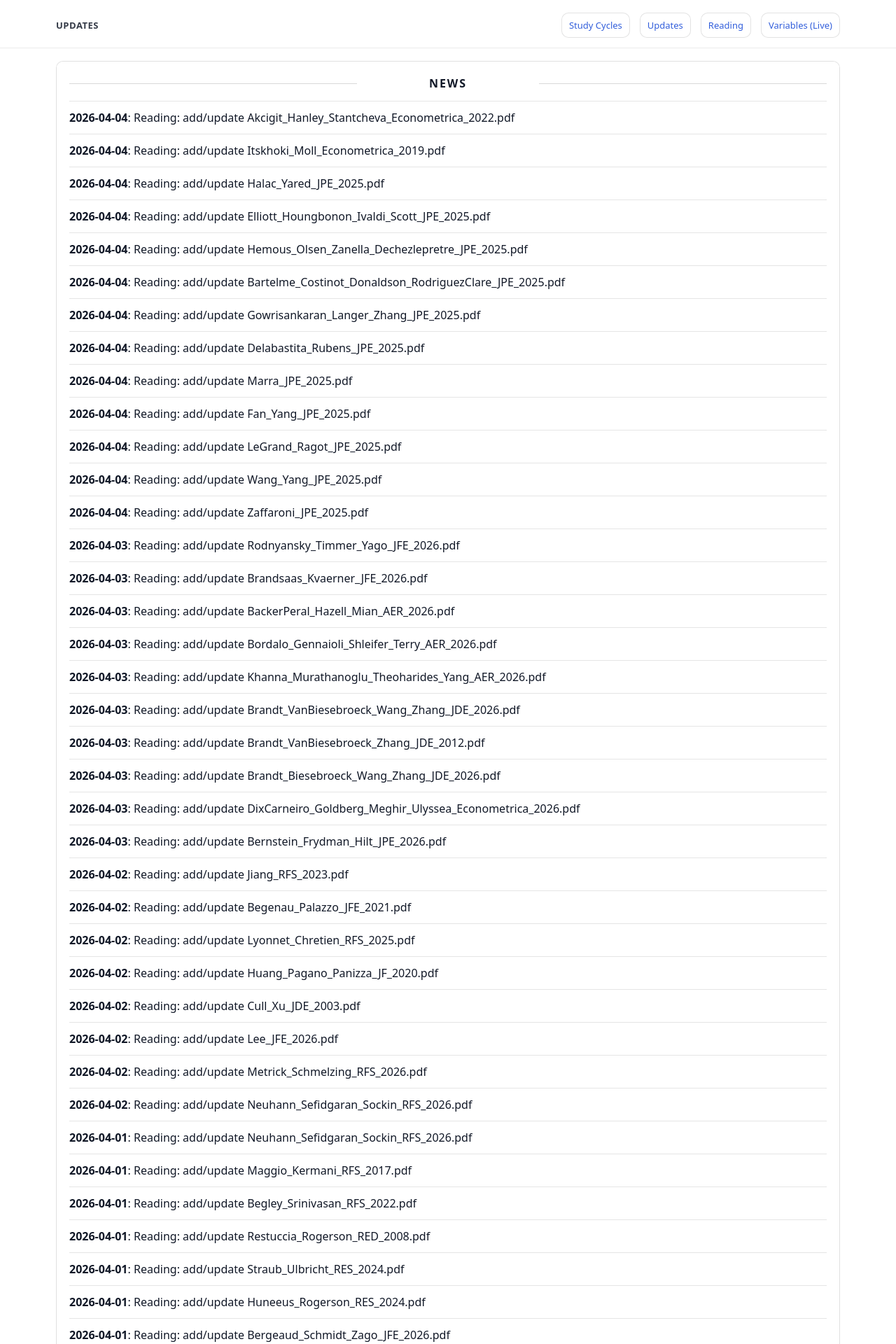
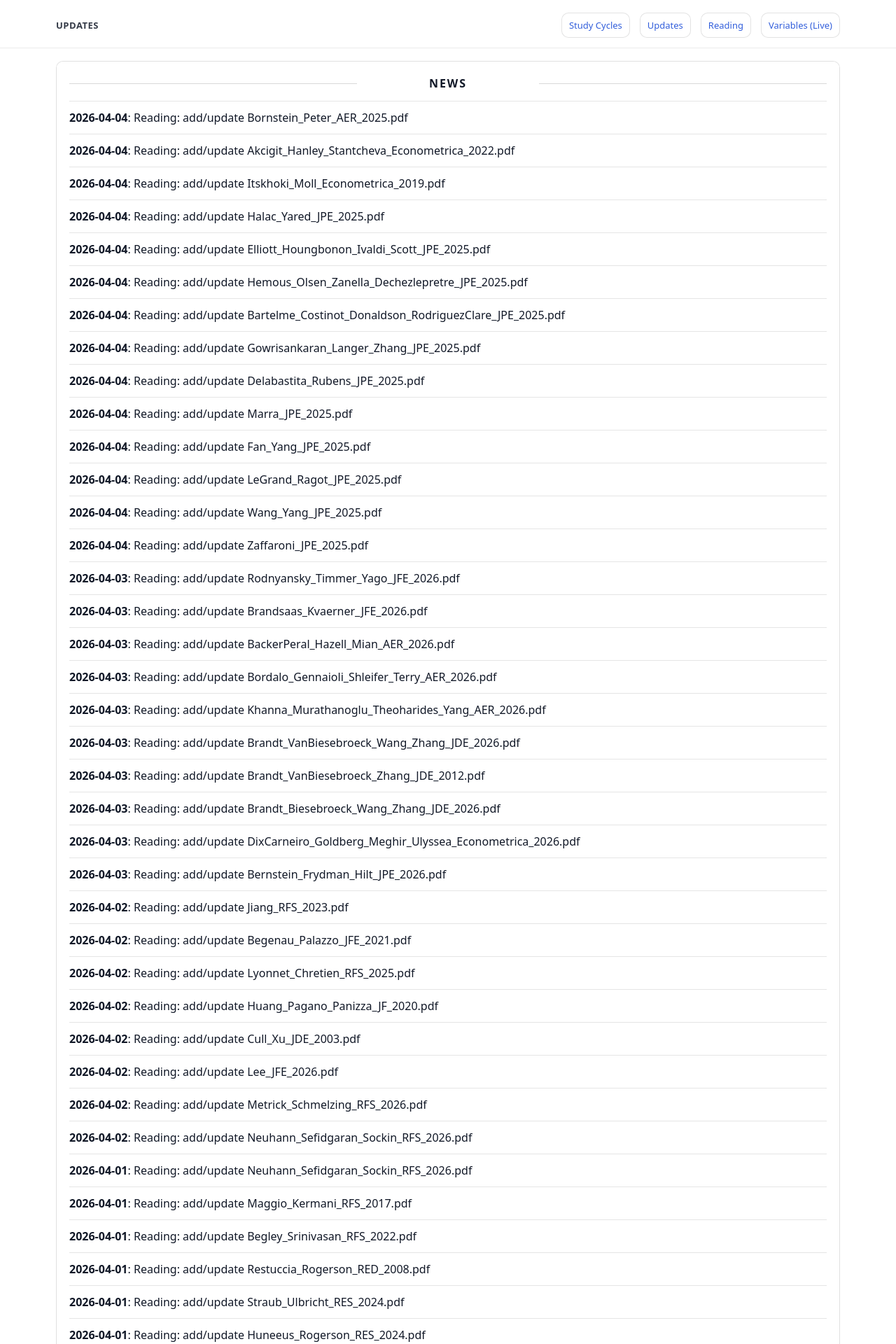
Before and after one commit to yaxinzn/study-archive, a Jekyll site: the page built from updates/index.md, in a window 1280 px wide. Shown: the top 1920 px of the page at 70% size. Built offline with Jekyll 4.4.1, drawn with Linux system fonts in a browser that asks for light colours; some of the changed text lies outside the part shown.

Commit message:
chore: update NEWS feed

```diff
--- a/_data/news.yml
+++ b/_data/news.yml
@@ -1,4 +1,7 @@
 # Auto-generated update history (sorted newest -> oldest). Do not edit manually.
+- ts: "1775300891"
+  date: "2026-04-04"
+  title: "Reading: add/update Bornstein_Peter_AER_2025.pdf"
 - ts: "1775300333"
   date: "2026-04-04"
   title: "Reading: add/update Akcigit_Hanley_Stantcheva_Econometrica_2022.pdf"
```
